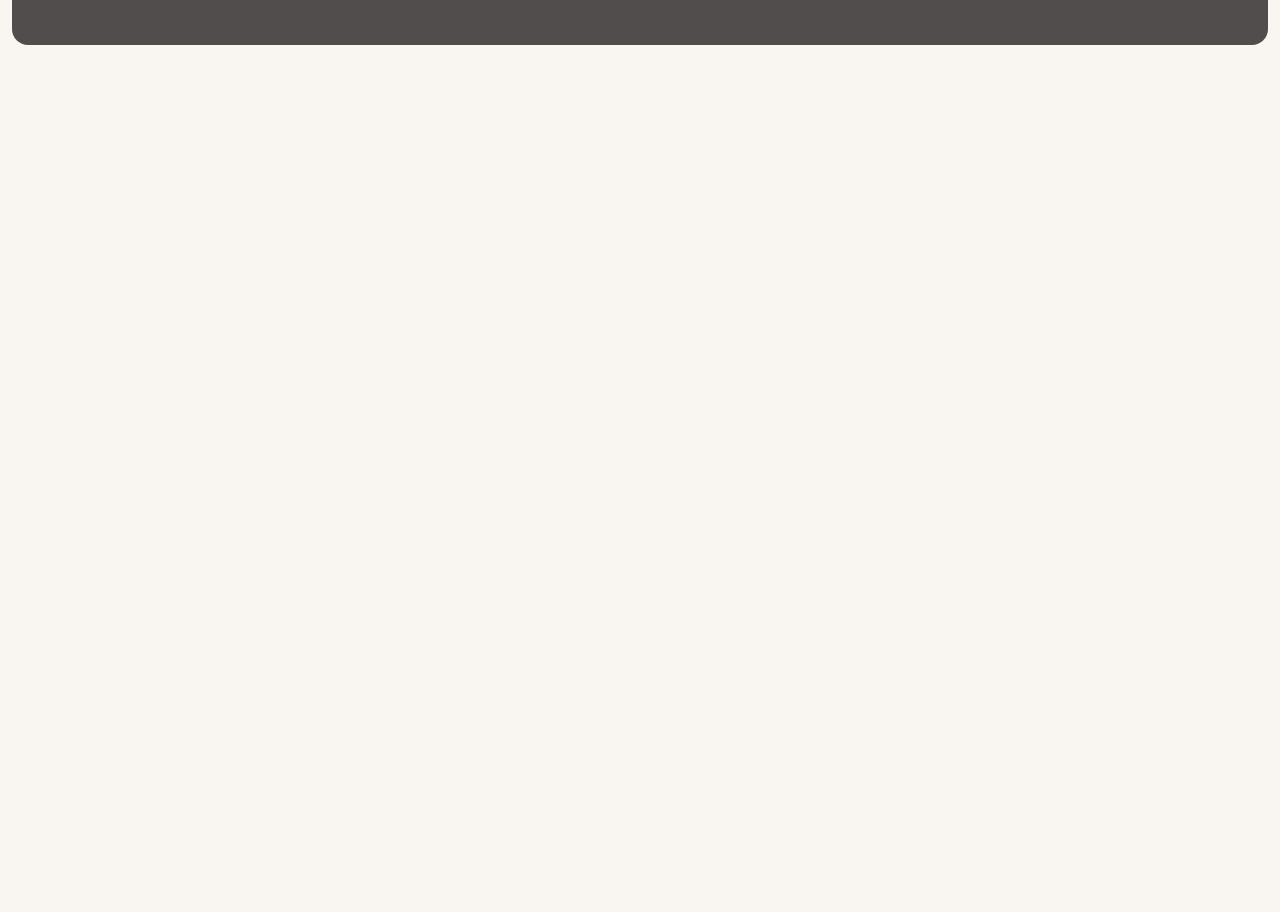
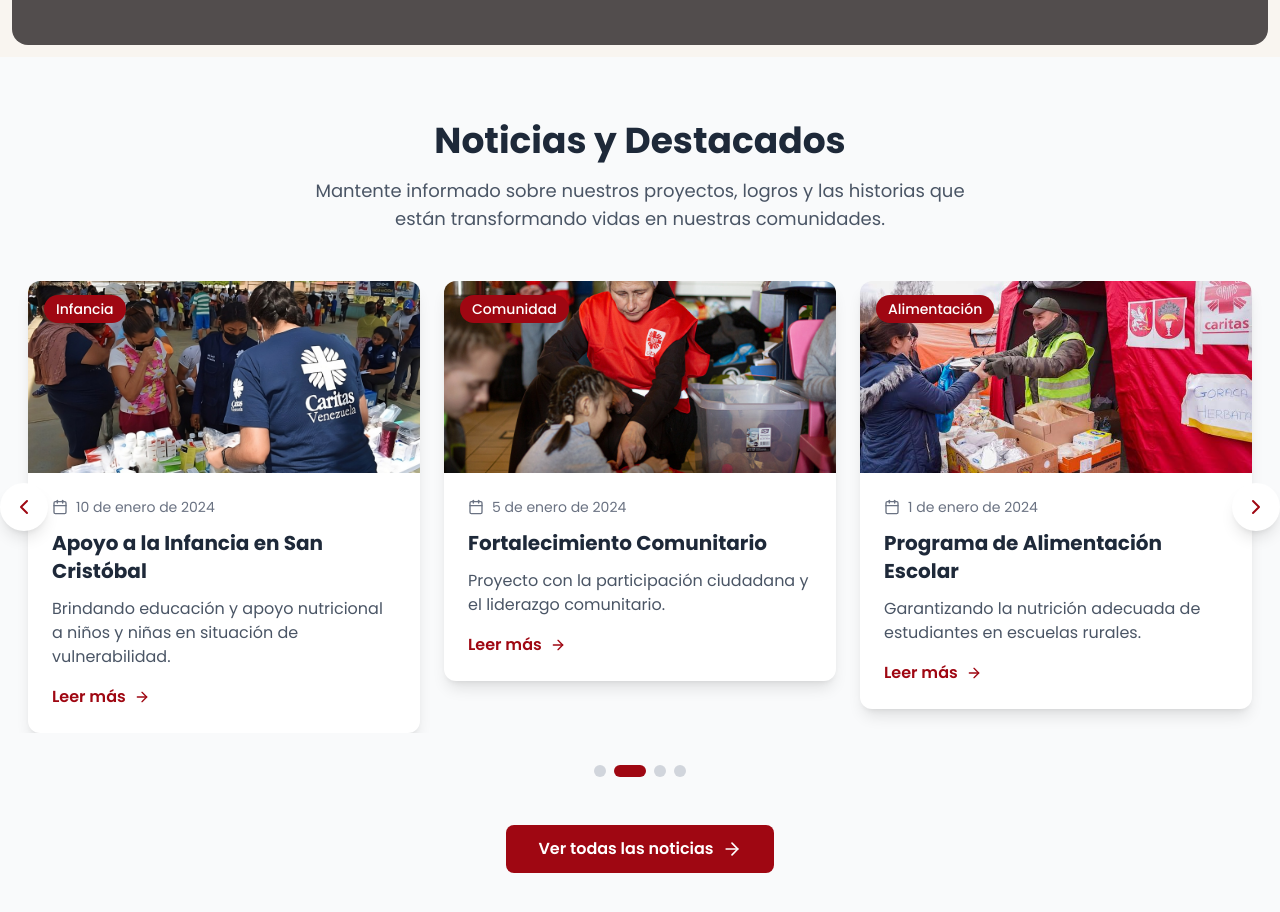
Before and after one commit to CarlosASM2001/Caritas-LandingPage, a React (Vite) app: page / in a window 1280 px wide. Shown: the part 520-1432 px from the top of the page. Before the commit the page ends 800 px from the top, so only its background shows below. Built offline with nearby package versions, Linux system fonts and the light colour scheme; a web font is replaced by a local one.

Commit message:
Section Noticias y Destacados

```diff
--- a/src/App.jsx
+++ b/src/App.jsx
@@ -1,6 +1,7 @@
 import React from 'react'
 import Navbar from './components/Navbar.jsx'
 import Banner from './components/Banner.jsx'
+import NoticiasDestacados from './components/NoticiasDestacados.jsx'
 
 function App() {
 
@@ -8,6 +9,7 @@ function App() {
     <div>
       <Navbar />
       <Banner />
+      <NoticiasDestacados />
     </div>
   )
 }
--- a/src/components/Navbar.jsx
+++ b/src/components/Navbar.jsx
@@ -23,7 +23,7 @@ function Navbar() {
                 <ul className="hidden lg:flex ml-auto space-x-12">
                     <li><Link to="/" className="text-black-300 hover:text-black">Inicio</Link></li>
                     <li><Link to="/quienes-somos" className="text-black-300 hover:text-black">Quienes Somos</Link></li>
-                    <li><a href="#proyecto" className="text-black-300 hover:text-black">Proyectos</a></li>
+                    <li><Link to="/noticias" className="text-black-300 hover:text-black">Noticias</Link></li>
                     <li><a href="#contacto" className="text-black-300 hover:text-black">Contacto</a></li>
 
                 </ul>
@@ -50,11 +50,11 @@ function Navbar() {
                 </div>
             </div>
             {mobileDrawerOpen && (
-                <div className="absolute top-16 left-0 w-full bg-[#f9f5f0] shadow-lg z-50">
+                <div className="absolute top-16 left-0 w-full bg-white/95 backdrop-blur-md shadow-lg z-50 border border-gray-200/50">
                     <ul className="flex flex-col items-center space-y-4 py-4">
-                        <li><a href="#inicio" className="text-black-300 hover:text-black">Inicio</a></li>
+                        <li><Link to="/" className="text-black-300 hover:text-black">Inicio</Link></li>
                         <li><Link to="/quienes-somos" className="text-black-300 hover:text-black">Quienes Somos</Link></li>
-                        <li><a href="#proyecto" className="text-black-300 hover:text-black">Proyectos</a></li>
+                        <li><Link to="/proyecto" className="text-black-300 hover:text-black">Proyectos</Link></li>
                         <li><a href="#contacto" className="text-black-300 hover:text-black">Contacto</a></li>
                         <li><a href="#dona" className="bg-gradient-to-r from-red-800 to-red-900
                         py-2 px-3 rounded-md text-white">Dona Aqui</a></li>
--- /dev/null
+++ b/src/components/NoticiasDestacados.jsx
@@ -0,0 +1,244 @@
+import React, { useState, useEffect } from 'react';
+import { ChevronLeft, ChevronRight, Calendar, ArrowRight } from 'lucide-react';
+
+const NoticiasDestacados = () => {
+  const [currentIndex, setCurrentIndex] = useState(0);
+  const [isAutoPlaying, setIsAutoPlaying] = useState(true);
+
+  // Data
+  const noticias = [
+    {
+      id: 1,
+      titulo: "Proyecto de Desarrollo Rural en San Cristóbal",
+      descripcion: "Promovemos la agricultura sostenible y el desarrollo económico en comunidades rurales.",
+      imagen: "/src/assets/banner1.jpg",
+      fecha: "2024-01-15",
+      categoria: "Desarrollo Rural",
+      link: "#"
+    },
+    {
+      id: 2,
+      titulo: "Apoyo a la Infancia en San Cristóbal",
+      descripcion: "Brindando educación y apoyo nutricional a niños y niñas en situación de vulnerabilidad.",
+      imagen: "/src/assets/banner2.jpg",
+      fecha: "2024-01-10",
+      categoria: "Infancia",
+      link: "#"
+    },
+    {
+      id: 3,
+      titulo: "Fortalecimiento Comunitario",
+      descripcion: "Proyecto con la participación ciudadana y el liderazgo comunitario.",
+      imagen: "/src/assets/banner3.jpg",
+      fecha: "2024-01-05",
+      categoria: "Comunidad",
+      link: "#"
+    },
+    {
+      id: 4,
+      titulo: "Programa de Alimentación Escolar",
+      descripcion: "Garantizando la nutrición adecuada de estudiantes en escuelas rurales.",
+      imagen: "/src/assets/banner4.jpg",
+      fecha: "2024-01-01",
+      categoria: "Alimentación",
+      link: "#"
+    },
+    {
+      id: 5,
+      titulo: "Construcción de Viviendas Dignas",
+      descripcion: "Mejorando las condiciones habitacionales de familias vulnerables.",
+      imagen: "/src/assets/banner6.jpeg",
+      fecha: "2023-12-28",
+      categoria: "Vivienda",
+      link: "#"
+    },
+    {
+      id: 6,
+      titulo: "Capacitación en Oficios",
+      descripcion: "Formando a jóvenes y adultos en oficios que generen oportunidades de empleo.",
+      imagen: "/src/assets/banner7.jpg",
+      fecha: "2023-12-25",
+      categoria: "Capacitación",
+      link: "#"
+    }
+  ];
+
+  const [itemsPerView, setItemsPerView] = useState(3);
+  const maxIndex = Math.max(0, noticias.length - itemsPerView);
+
+  // Responsive items per view
+  useEffect(() => {
+    const handleResize = () => {
+      if (window.innerWidth < 768) {
+        setItemsPerView(1);
+      } else if (window.innerWidth < 1024) {
+        setItemsPerView(2);
+      } else {
+        setItemsPerView(3);
+      }
+    };
+
+    handleResize();
+    window.addEventListener('resize', handleResize);
+    return () => window.removeEventListener('resize', handleResize);
+  }, []);
+
+  // Auto-play functionality
+  useEffect(() => {
+    if (isAutoPlaying) {
+      const interval = setInterval(() => {
+        setCurrentIndex((prev) => (prev >= maxIndex ? 0 : prev + 1));
+      }, 4000);
+      return () => clearInterval(interval);
+    }
+  }, [isAutoPlaying, maxIndex]);
+
+  const handlePrevious = () => {
+    setIsAutoPlaying(false);
+    setCurrentIndex((prev) => (prev <= 0 ? maxIndex : prev - 1));
+    setTimeout(() => setIsAutoPlaying(true), 5000);
+  };
+
+  const handleNext = () => {
+    setIsAutoPlaying(false);
+    setCurrentIndex((prev) => (prev >= maxIndex ? 0 : prev + 1));
+    setTimeout(() => setIsAutoPlaying(true), 5000);
+  };
+
+  const formatDate = (dateString) => {
+    const date = new Date(dateString);
+    return date.toLocaleDateString('es-ES', {
+      year: 'numeric',
+      month: 'long',
+      day: 'numeric'
+    });
+  };
+
+  const getVisibleItems = () => {
+    return noticias.slice(currentIndex, currentIndex + itemsPerView);
+  };
+
+  return (
+    <section className="py-16 bg-gray-50">
+      <div className="container mx-auto px-4">
+        {/* Header */}
+        <div className="text-center mb-12">
+          <h2 className="text-4xl font-bold text-gray-800 mb-4">
+            Noticias y Destacados
+          </h2>
+          <p className="text-lg text-gray-600 max-w-2xl mx-auto">
+            Mantente informado sobre nuestros proyectos, logros y las historias
+            que están transformando vidas en nuestras comunidades.
+          </p>
+        </div>
+
+        {/* Carousel Container */}
+        <div className="relative">
+          {/* Navigation Arrows */}
+          <button
+            onClick={handlePrevious}
+            disabled={currentIndex === 0}
+            className="absolute left-0 top-1/2 -translate-y-1/2 -translate-x-4 z-10 bg-white shadow-lg rounded-full p-3 hover:bg-red-50 transition-all duration-300 disabled:opacity-50 disabled:cursor-not-allowed group"
+          >
+            <ChevronLeft className="w-6 h-6 text-red-800 group-hover:text-red-900" />
+          </button>
+
+          <button
+            onClick={handleNext}
+            disabled={currentIndex >= maxIndex}
+            className="absolute right-0 top-1/2 -translate-y-1/2 translate-x-4 z-10 bg-white shadow-lg rounded-full p-3 hover:bg-red-50 transition-all duration-300 disabled:opacity-50 disabled:cursor-not-allowed group"
+          >
+            <ChevronRight className="w-6 h-6 text-red-800 group-hover:text-red-900" />
+          </button>
+
+          {/* Cards Container */}
+          <div className="overflow-hidden">
+            <div
+              className="flex transition-transform duration-500 ease-in-out"
+              style={{ transform: `translateX(-${currentIndex * (100 / itemsPerView)}%)` }}
+            >
+              {noticias.map((noticia) => (
+                <div
+                  key={noticia.id}
+                  className="w-full md:w-1/2 lg:w-1/3 flex-shrink-0 px-3"
+                >
+                  <div className="bg-white rounded-xl shadow-lg overflow-hidden hover:shadow-xl transition-all duration-300 group">
+                    {/* Image */}
+                    <div className="relative h-48 overflow-hidden">
+                      <img
+                        src={noticia.imagen}
+                        alt={noticia.titulo}
+                        className="w-full h-full object-cover group-hover:scale-105 transition-transform duration-500"
+                      />
+                      <div className="absolute top-4 left-4">
+                        <span className="bg-red-800 text-white px-3 py-1 rounded-full text-sm font-medium">
+                          {noticia.categoria}
+                        </span>
+                      </div>
+                    </div>
+
+                    {/* Content */}
+                    <div className="p-6">
+                      <div className="flex items-center text-gray-500 text-sm mb-3">
+                        <Calendar className="w-4 h-4 mr-2" />
+                        {formatDate(noticia.fecha)}
+                      </div>
+
+                      <h3 className="text-xl font-bold text-gray-800 mb-3 line-clamp-2">
+                        {noticia.titulo}
+                      </h3>
+
+                      <p className="text-gray-600 mb-4 line-clamp-3">
+                        {noticia.descripcion}
+                      </p>
+
+                      <a
+                        href={noticia.link}
+                        className="inline-flex items-center text-red-800 hover:text-red-900 font-semibold group/link"
+                      >
+                        Leer más
+                        <ArrowRight className="w-4 h-4 ml-2 group-hover/link:translate-x-1 transition-transform duration-200" />
+                      </a>
+                    </div>
+                  </div>
+                </div>
+              ))}
+            </div>
+          </div>
+        </div>
+
+        {/* Indicators */}
+        <div className="flex justify-center mt-8 space-x-2">
+          {Array.from({ length: maxIndex + 1 }).map((_, index) => (
+            <button
+              key={index}
+              onClick={() => {
+                setCurrentIndex(index);
+                setIsAutoPlaying(false);
+                setTimeout(() => setIsAutoPlaying(true), 5000);
+              }}
+              className={`w-3 h-3 rounded-full transition-all duration-300 ${
+                index === currentIndex
+                  ? 'bg-red-800 w-8'
+                  : 'bg-gray-300 hover:bg-gray-400'
+              }`}
+            />
+          ))}
+        </div>
+
+        {/* View All Button */}
+        <div className="text-center mt-12">
+          <a
+            href="/noticias"
+            className="inline-flex items-center bg-red-800 hover:bg-red-900 text-white px-8 py-3 rounded-lg font-semibold transition-all duration-300 group"
+          >
+            Ver todas las noticias
+            <ArrowRight className="w-5 h-5 ml-2 group-hover:translate-x-1 transition-transform duration-200" />
+          </a>
+        </div>
+      </div>
+    </section>
+  );
+};
+
+export default NoticiasDestacados;
--- a/src/main.jsx
+++ b/src/main.jsx
@@ -4,6 +4,7 @@ import { BrowserRouter, Routes, Route } from 'react-router-dom';
 import './index.css';
 import App from './App.jsx';
 import QuienesSomos from './pages/quienesSomos.jsx';
+import Noticias from './pages/noticias.jsx';
 
 ReactDOM.createRoot(document.getElementById('root')).render(
   <React.StrictMode>
@@ -11,6 +12,7 @@ ReactDOM.createRoot(document.getElementById('root')).render(
       <Routes>
         <Route path="/" element={<App />} />
         <Route path="/quienes-somos" element={<QuienesSomos />} />
+        <Route path="/noticias" element={<Noticias />} />
       </Routes>
     </BrowserRouter>
   </React.StrictMode>
--- /dev/null
+++ b/src/pages/noticias.jsx
@@ -0,0 +1,20 @@
+
+import Navbar from '../components/Navbar.jsx'
+
+
+const Noticias = () => {
+
+    return (
+        <>
+        <Navbar />
+
+        </>
+
+    )
+
+
+
+
+}
+
+export default Noticias;
```
